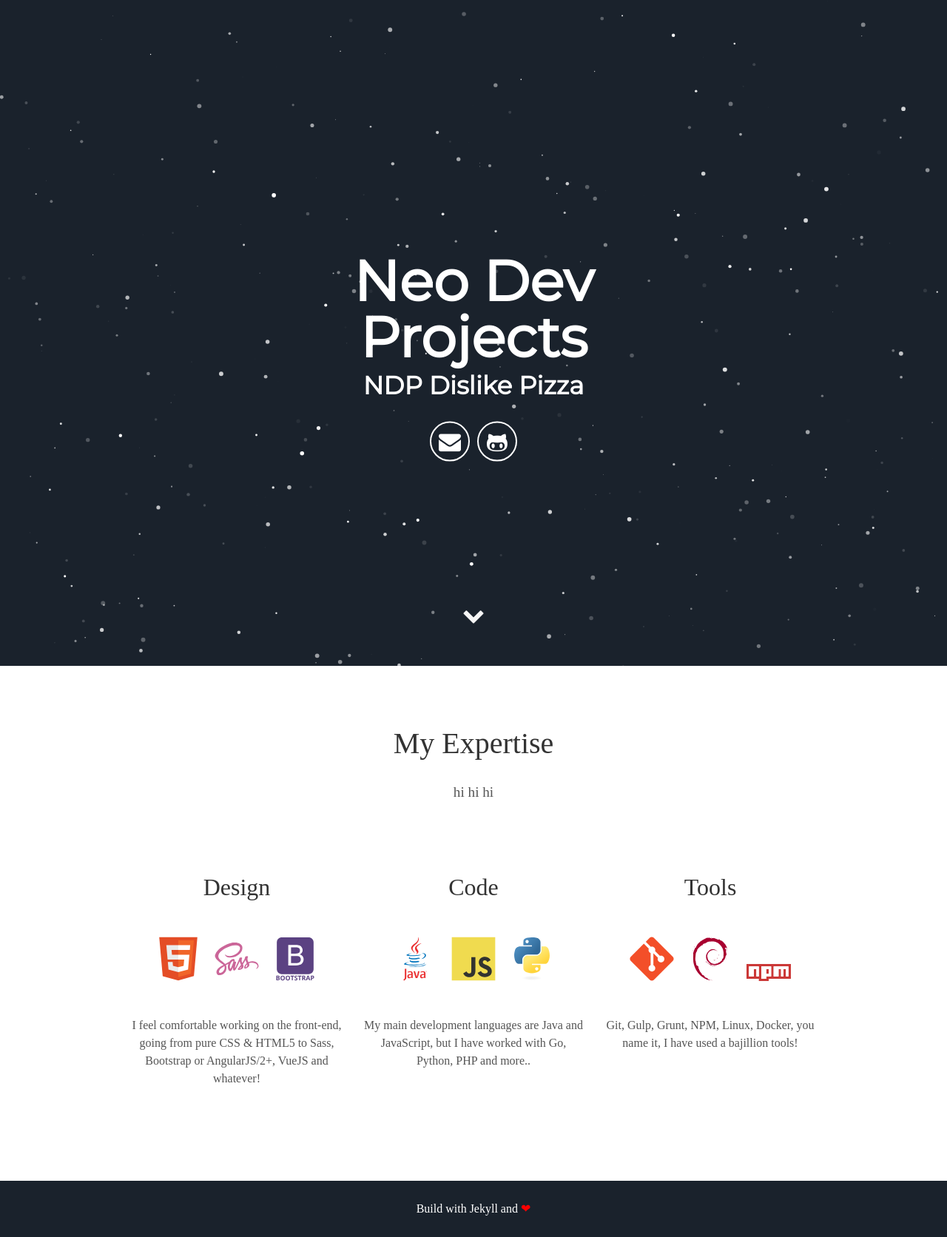
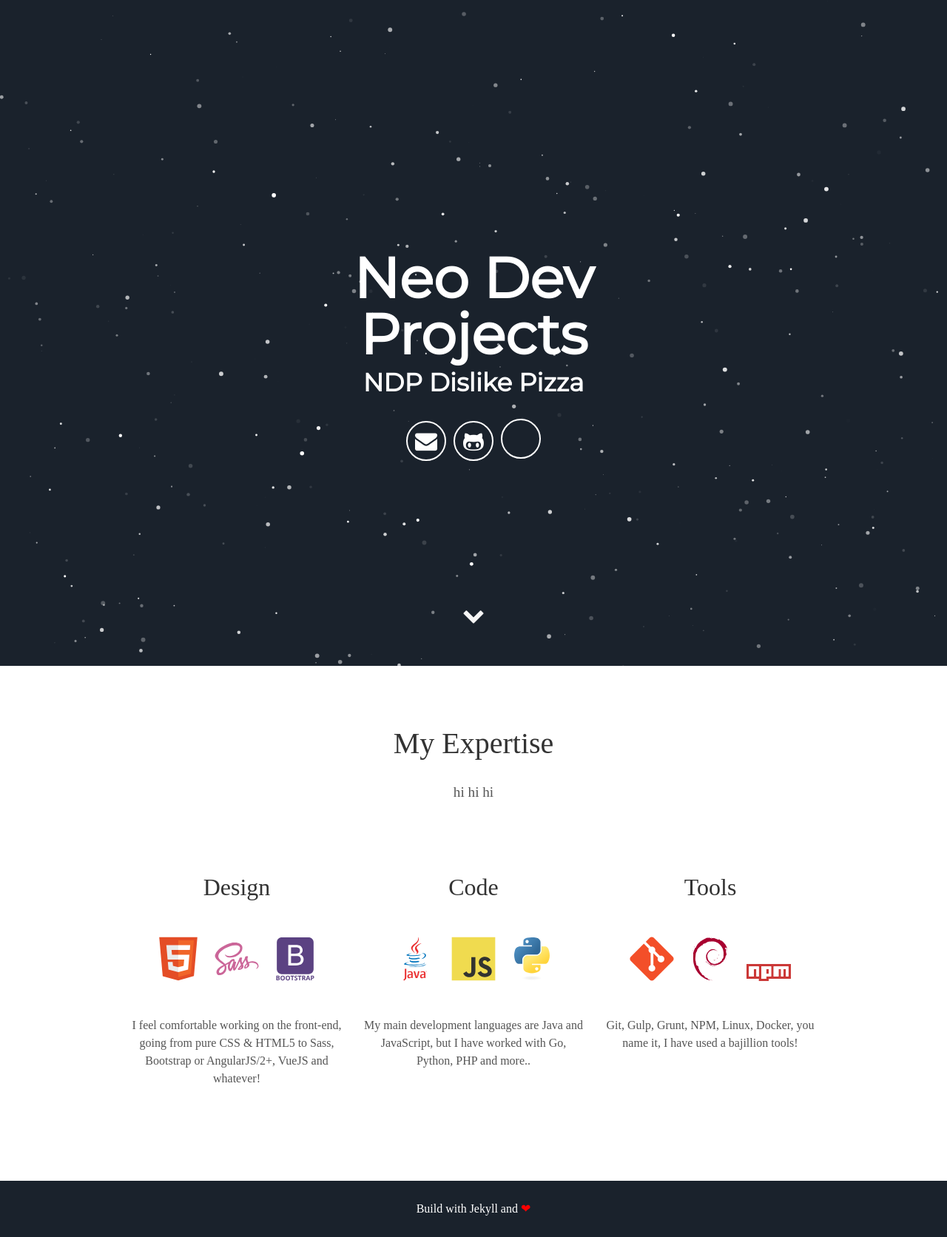
Before and after one commit to neodevpro/no-pizza, a Jekyll site: the page built from index.html, in a window 1280 px wide. Shown: the whole page at 74% size. Built offline with Jekyll 4.4.1, drawn with Linux system fonts in a browser that asks for light colours; some web fonts are replaced.

Commit message:
Update header.html

```diff
--- a/_includes/header.html
+++ b/_includes/header.html
@@ -9,6 +9,7 @@
          <!-- <a aria-label="My Instagram" target="_blank" href="https://www.instagram.com/mauriciourraco7"><i class="icon fa fa-instagram" aria-hidden="true"></i></a>
         <a aria-label="My Facebook" target="_blank" href="https://www.facebook.com/mauricio.urraco"><i class="icon fa fa-facebook" aria-hidden="true"></i></a> -->
         <a aria-label="My Github" target="_blank" href="https://github.com/neodevpro"><i class="icon fa fa-github-alt" aria-hidden="true"></i></a>
+        <a aria-label="My PayPal" target="_blank" href="https://www.paypal.me/plmh"><i class="icon fa fa-paypal-alt" aria-hidden="true"></i></a>
       </div>
       <div class="header-links">
         <!-- <a class="link" href="#about" data-scroll>About Me</a> -->
```
